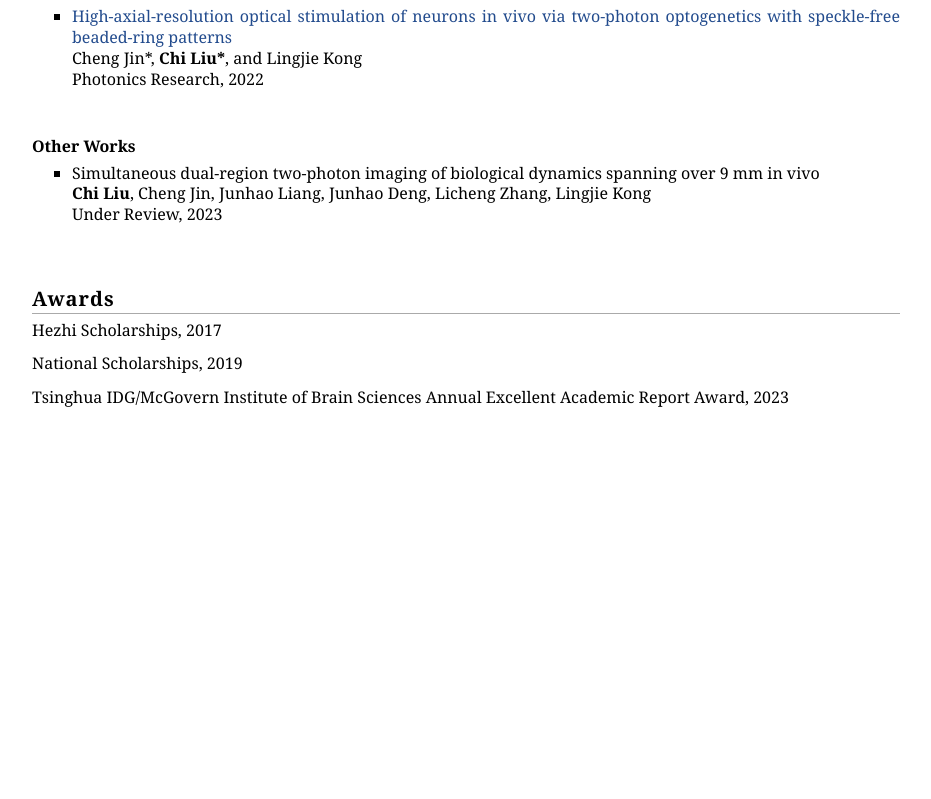
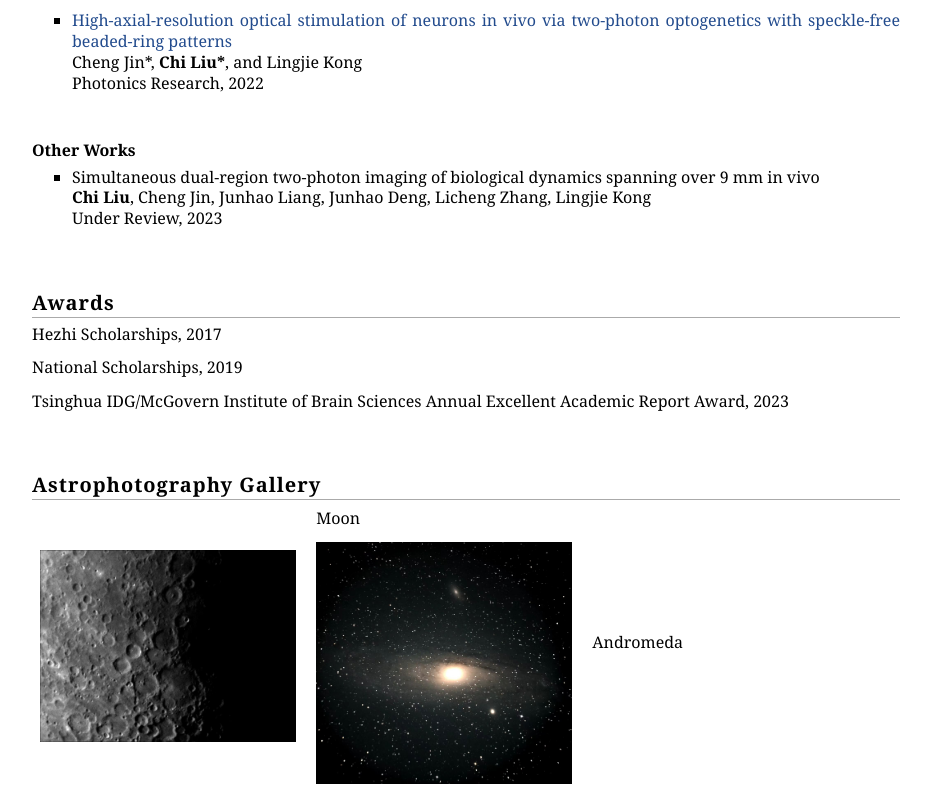
Before and after one commit to liuchi96/liuchi96.github.io, a plain HTML site: page index.html in a window 1280 px wide. Shown: the part 749-1548 px from the top of the page, without its empty margins (174-1105 px from the left). Before the commit the page ends 1177 px from the top, so only its background shows below. Drawn offline with Linux system fonts and the light colour scheme.

Commit message:
Add files via upload

```diff
--- a/index.html
+++ b/index.html
@@ -13,7 +13,7 @@
 <h1>Chi Liu</h1>
 </div>
 <table class="imgtable"><tr><td>
-<img src="photo.jpeg" alt="alt text" width="200px" height="246px" />&nbsp;</td>
+<img src="photo.jpeg" alt="alt text" width="250px" height="250px" />&nbsp;</td>
 <td align="left"><p>I am a Ph.D. candidate in the Department of Pricision Instrument at Tsinghua University and advised by Lingjie Kong.
 My current research interests focus on multi-photon imaging.
 I am interested in developing new imaging system and setup related to high speed two photon imaging and two photon optogenetics technique.<br /> </p>
@@ -57,6 +57,16 @@ Under Review, 2023<br />
 <p>Hezhi Scholarships, 2017</p>
 <p>National Scholarships, 2019</p>
 <p>Tsinghua IDG/McGovern Institute of Brain Sciences Annual Excellent Academic Report Award, 2023</p>
+</li>
+</ul>
+<p><br /></p>
+<h2>Astrophotography Gallery </h2>
+<table class="imgtable"><tr><td>
+<img src="1.jpg" alt="alt text" width="256px" height="192px" />&nbsp;</td>
+<td align="left"><p>Moon</p>
+<img src="2.jpg" alt="alt text" width="256px" height="242px" />&nbsp;</td>
+<td align="left"><p>Andromeda</p>
+</td></tr></table>
 </div>
 </body>
 </html>
```
